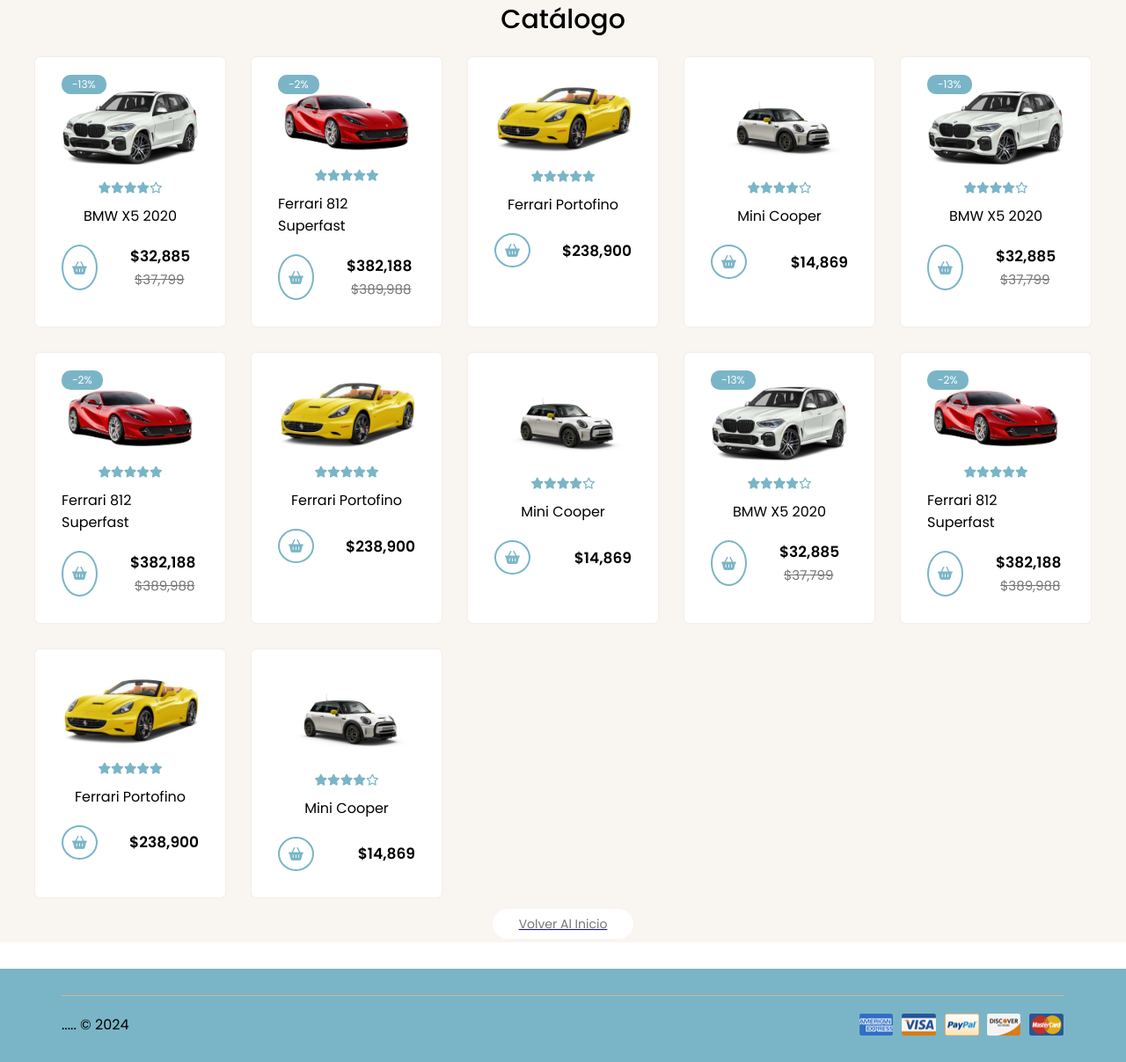
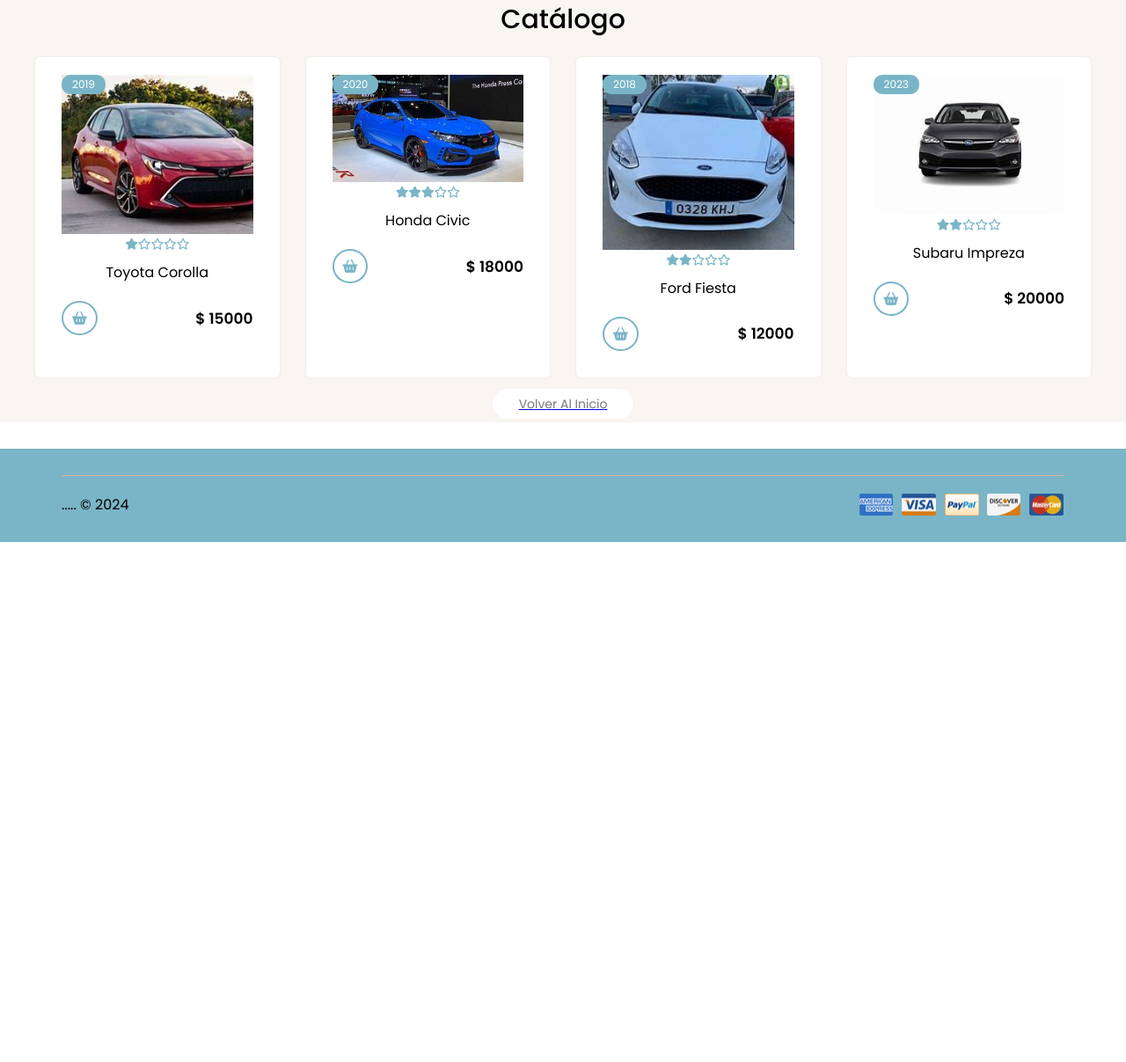
Before and after one commit to ZeB-ZuA/Auto-Venta, a PHP site: page /sale.php in a window 1280 px wide. Shown: the part 149-1356 px from the top of the page at 88% size. After the commit the page ends 765 px from the top, so only its background shows below. Run offline with PHP 8.4, Linux system fonts and the light colour scheme; data comes from the database, SQL or seed files in the repository; some libraries are stand-ins or nearby versions.

Commit message:
Product modifications

```diff
--- a/App/views/index.php
+++ b/App/views/index.php
@@ -39,7 +39,7 @@
                         ..... &copy; 2024
                     </p>
 
-                    <img src="img/payment.png" alt="Pagos">
+                    <img src="../img/payment.png" alt="Pagos">
                 </div>
             </div>
         </footer>
--- a/App/views/productsforsale.php
+++ b/App/views/productsforsale.php
@@ -1,116 +1,10 @@
+<!-- Products -->
+
 <?php
 // Array de productos
-$productos = [
-    [
-        "img" => "img/bmw2020.jpg",
-        "alt" => "BMW 2020",
-        "discount" => "-13%",
-        "stars" => 4,
-        "name" => "BMW X5 2020",
-        "price" => "$32,885",
-        "old_price" => "$37,799"
-    ],
-    [
-        "img" => "img/ferrari812.jpg",
-        "alt" => "Ferrari 812",
-        "discount" => "-2%",
-        "stars" => 5,
-        "name" => "Ferrari 812 Superfast",
-        "price" => "$382,188",
-        "old_price" => "$389,988"
-    ],
-    [
-        "img" => "img/ferrariPortofino.jpeg",
-        "alt" => "Ferrari Portofino",
-        "discount" => null,
-        "stars" => 5,
-        "name" => "Ferrari Portofino",
-        "price" => "$238,900",
-        "old_price" => null
-    ],
-    [
-        "img" => "img/miniCooper.jpg",
-        "alt" => "Mini Cooper",
-        "discount" => null,
-        "stars" => 4,
-        "name" => "Mini Cooper",
-        "price" => "$14,869",
-        "old_price" => null
-    ],
-     [
-        "img" => "img/bmw2020.jpg",
-        "alt" => "BMW 2020",
-        "discount" => "-13%",
-        "stars" => 4,
-        "name" => "BMW X5 2020",
-        "price" => "$32,885",
-        "old_price" => "$37,799"
-    ],
-    [
-        "img" => "img/ferrari812.jpg",
-        "alt" => "Ferrari 812",
-        "discount" => "-2%",
-        "stars" => 5,
-        "name" => "Ferrari 812 Superfast",
-        "price" => "$382,188",
-        "old_price" => "$389,988"
-    ],
-    [
-        "img" => "img/ferrariPortofino.jpeg",
-        "alt" => "Ferrari Portofino",
-        "discount" => null,
-        "stars" => 5,
-        "name" => "Ferrari Portofino",
-        "price" => "$238,900",
-        "old_price" => null
-    ],
-    [
-        "img" => "img/miniCooper.jpg",
-        "alt" => "Mini Cooper",
-        "discount" => null,
-        "stars" => 4,
-        "name" => "Mini Cooper",
-        "price" => "$14,869",
-        "old_price" => null
-    ],
-     [
-        "img" => "img/bmw2020.jpg",
-        "alt" => "BMW 2020",
-        "discount" => "-13%",
-        "stars" => 4,
-        "name" => "BMW X5 2020",
-        "price" => "$32,885",
-        "old_price" => "$37,799"
-    ],
-    [
-        "img" => "img/ferrari812.jpg",
-        "alt" => "Ferrari 812",
-        "discount" => "-2%",
-        "stars" => 5,
-        "name" => "Ferrari 812 Superfast",
-        "price" => "$382,188",
-        "old_price" => "$389,988"
-    ],
-    [
-        "img" => "img/ferrariPortofino.jpeg",
-        "alt" => "Ferrari Portofino",
-        "discount" => null,
-        "stars" => 5,
-        "name" => "Ferrari Portofino",
-        "price" => "$238,900",
-        "old_price" => null
-    ],
-    [
-        "img" => "img/miniCooper.jpg",
-        "alt" => "Mini Cooper",
-        "discount" => null,
-        "stars" => 4,
-        "name" => "Mini Cooper",
-        "price" => "$14,869",
-        "old_price" => null
-    ],
-
-];
+require_once "../Service/CarService.php";
+$carservice=new CarService();
+$cars = $carservice->findAll();
 
 function renderStars($count) {
     $starsHTML = '';
@@ -131,12 +25,12 @@
         <h1 class="heading-1">Catálogo</h1>
 
         <div class="container-products">
-            <?php foreach ($productos as $producto): ?>
+            <?php foreach ($cars as $car): ?>
             <div class="card-product">
                 <div class="container-img">
-                    <img src="<?= $producto['img']; ?>" alt="<?= $producto['alt']; ?>" />
-                    <?php if ($producto['discount']): ?>
-                    <span class="discount"><?= $producto['discount']; ?></span>
+                    <img src="<?= $car->getImage(); ?>" alt="<?= $car->getPlate(); ?>" />
+                    <?php if ($car->getYear()): ?>
+                    <span class="discount"><?= $car->getYear(); ?></span>
                     <?php endif; ?>
                     <div class="button-group">
                         <span><i class="fa-regular fa-eye"></i></span>
@@ -145,15 +39,13 @@
                 </div>
                 <div class="content-card-product">
                     <div class="stars">
-                        <?= renderStars($producto['stars']); ?>
+                        <?= renderStars(rand(1,5)); ?>
                     </div>
-                    <h3><?= $producto['name']; ?></h3>
+                    <h3><?= $car->getBrand()." ".$car->getModel() ?></h3>
                     <span class="add-cart"><i class="fa-solid fa-basket-shopping"></i></span>
                     <p class="price">
-                        <?= $producto['price']; ?>
-                        <?php if ($producto['old_price']): ?>
-                        <span><?= $producto['old_price']; ?></span>
-                        <?php endif; ?>
+                        <?= "$ ".$car->getPrice()?>
+
                     </p>
                 </div>
             </div>
@@ -163,6 +55,5 @@
         </div>
         <div class="container-options">
             <a href="#products-sale"><span>Volver al inicio</span></a>
-
         </div>
     </section>
```
Also changed, not shown: App/views/products.php (+58 -22 lines), App/uploads/audia4.jpg (added), App/uploads/bmw2020.jpg (added), App/uploads/civicSS.jpg (added), App/uploads/corolla.jpg (added), App/uploads/ferrari812.jpg (added), App/uploads/ferrariPortofino.jpg (added), App/uploads/lambohuracan.jpg (added), App/uploads/mercedesCTS.jpg (added), App/uploads/miniCooper.jpg (added), App/uploads/porsche911.jpg (added), App/uploads/teslams.jpg (added).
